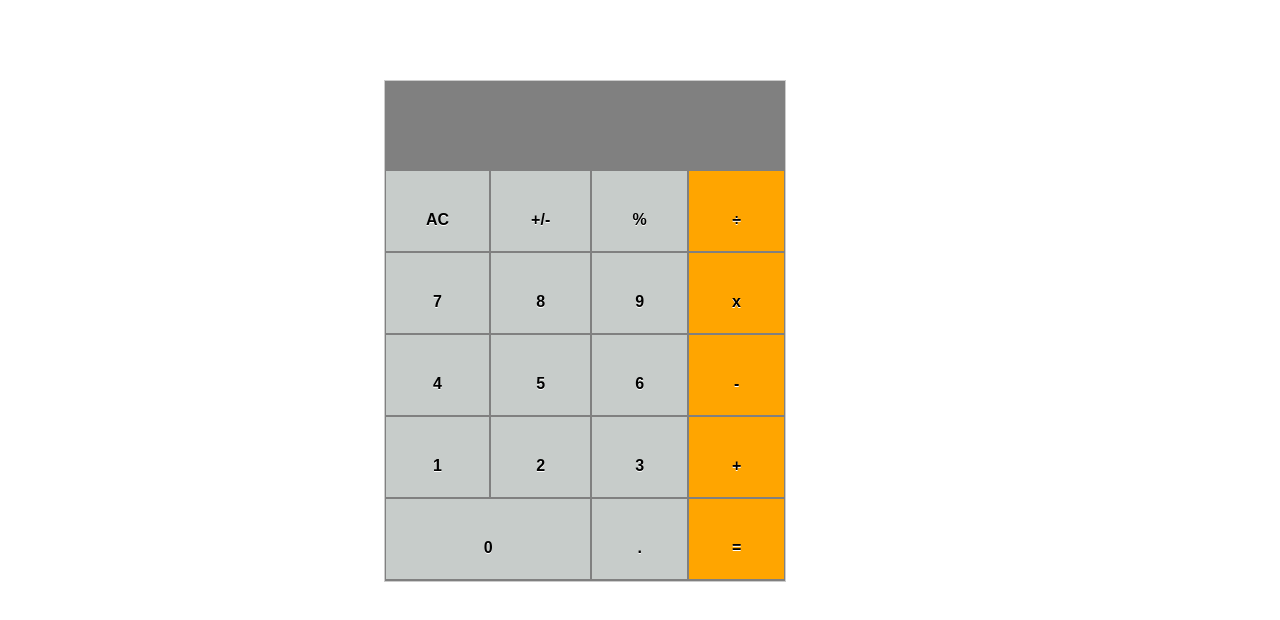
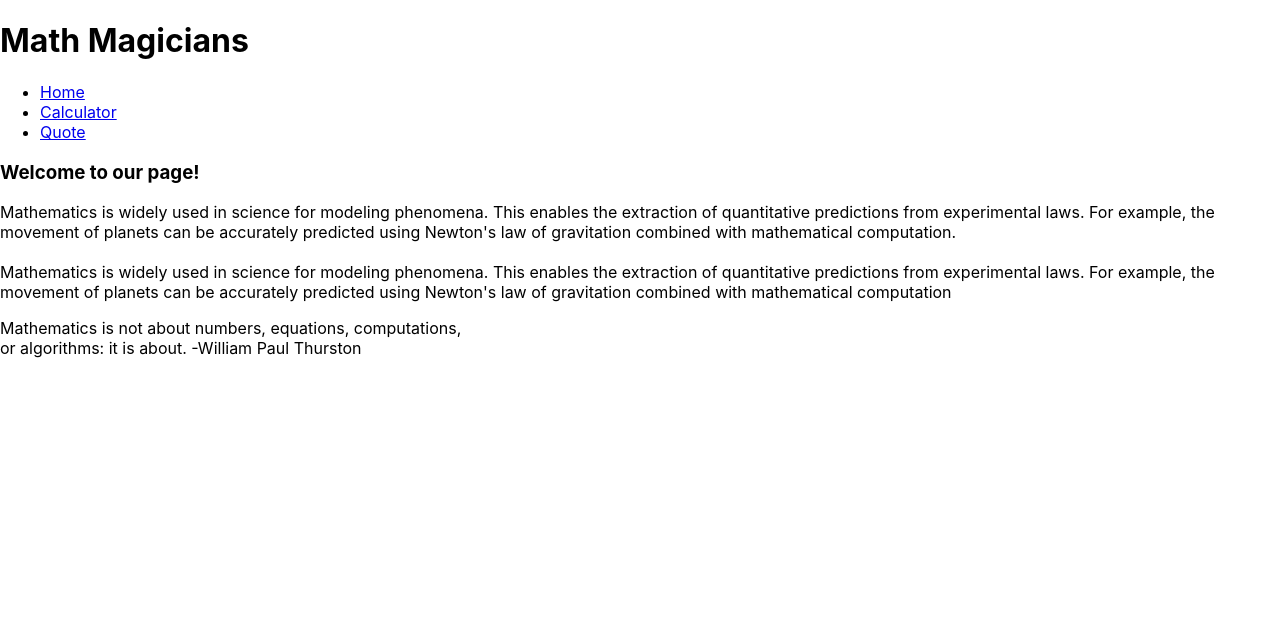
Before and after one commit to gasangw/Math-Magicians, a React (Create React App) app: page / in a window 1280 px wide. Shown: the top 620 px of the page. Built offline with nearby package versions, Linux system fonts and the light colour scheme.

Commit message:
setup other pages

```diff
--- a/package.json
+++ b/package.json
@@ -9,6 +9,7 @@
     "big.js": "^6.2.0",
     "react": "^18.2.0",
     "react-dom": "^18.2.0",
+    "react-router-dom": "^6.3.0",
     "react-scripts": "5.0.1",
     "web-vitals": "^2.1.4"
   },
--- a/src/App.js
+++ b/src/App.js
@@ -1,5 +1,8 @@
 import React from 'react';
 import Structure from './components/Calculator';
+import Navbar from './components/navbar';
+import Quote from './components/quote';
+import Home from './components/Home';
 class App extends React.Component {
   constructor(props){
     super(props)
@@ -7,7 +10,9 @@ class App extends React.Component {
   render(){
     return(
       <div className="App">
-      <Structure />
+        <Navbar />
+        <Home/>
+        <Quote/>
     </div>
     )
   }
--- a/src/components/Calculator.js
+++ b/src/components/Calculator.js
@@ -1,7 +1,6 @@
 import React, {useState} from "react";
 import "./Layout.css"
 import calculate from '../logic/calculate';
-
 const Structure = () => {
   const [state, setState] = useState(0);
 
@@ -12,6 +11,7 @@ const Structure = () => {
   }
   return (
     <div className="frame">
+      <h3>Let's do some Math!</h3>
       <div className="calculator">
         <br />
         <div>
--- /dev/null
+++ b/src/components/Home.js
@@ -0,0 +1,11 @@
+import React from "react";
+const Home = () => {
+    return (
+     <div>
+        <h3>Welcome to our page!</h3>
+        <p>Mathematics is widely used in science for modeling phenomena. This enables the extraction of quantitative predictions from experimental laws. For example, the movement of planets can be accurately predicted using Newton's law of gravitation combined with mathematical computation.<br></br><br></br>Mathematics is widely used in science for modeling phenomena. This enables the extraction of quantitative predictions from experimental laws. For example, the movement of planets can be accurately predicted using Newton's law of gravitation combined with mathematical computation</p>
+     </div>
+    )
+ }
+
+ export default Home;
--- /dev/null
+++ b/src/components/navbar.js
@@ -0,0 +1,17 @@
+import {Link} from 'react-router-dom'
+const Navbar = () => {
+   return (
+    <div>
+        <div className="container">
+            <h1>Math Magicians</h1>
+            <ul className="links">
+                <li><Link to="/">Home</Link></li>
+                <li><Link to="/structure">Calculator</Link></li>
+                <li><Link to="/quote">Quote</Link></li>
+            </ul>
+        </div>
+    </div>
+   )
+}
+
+export default Navbar;
--- /dev/null
+++ b/src/components/quote.js
@@ -0,0 +1,10 @@
+import React from "react";
+const Quote = () => {
+    return (
+     <div>
+        <p>Mathematics is not about numbers, equations, computations,<br/> or algorithms: it is about. -William Paul Thurston</p>
+     </div>
+    )
+ }
+
+ export default Quote;
--- a/src/index.js
+++ b/src/index.js
@@ -3,11 +3,13 @@ import ReactDOM from 'react-dom/client';
 import './index.css';
 import App from './App';
 import reportWebVitals from './reportWebVitals';
-
+import { BrowserRouter } from 'react-router-dom';
 const root = ReactDOM.createRoot(document.getElementById('root'));
 root.render(
   <React.StrictMode>
+    <BrowserRouter>
     <App />
+    </BrowserRouter>
   </React.StrictMode>,
 );
 
```
Also changed, not shown: 1 other file (tests, documents, lock files or other folders).
